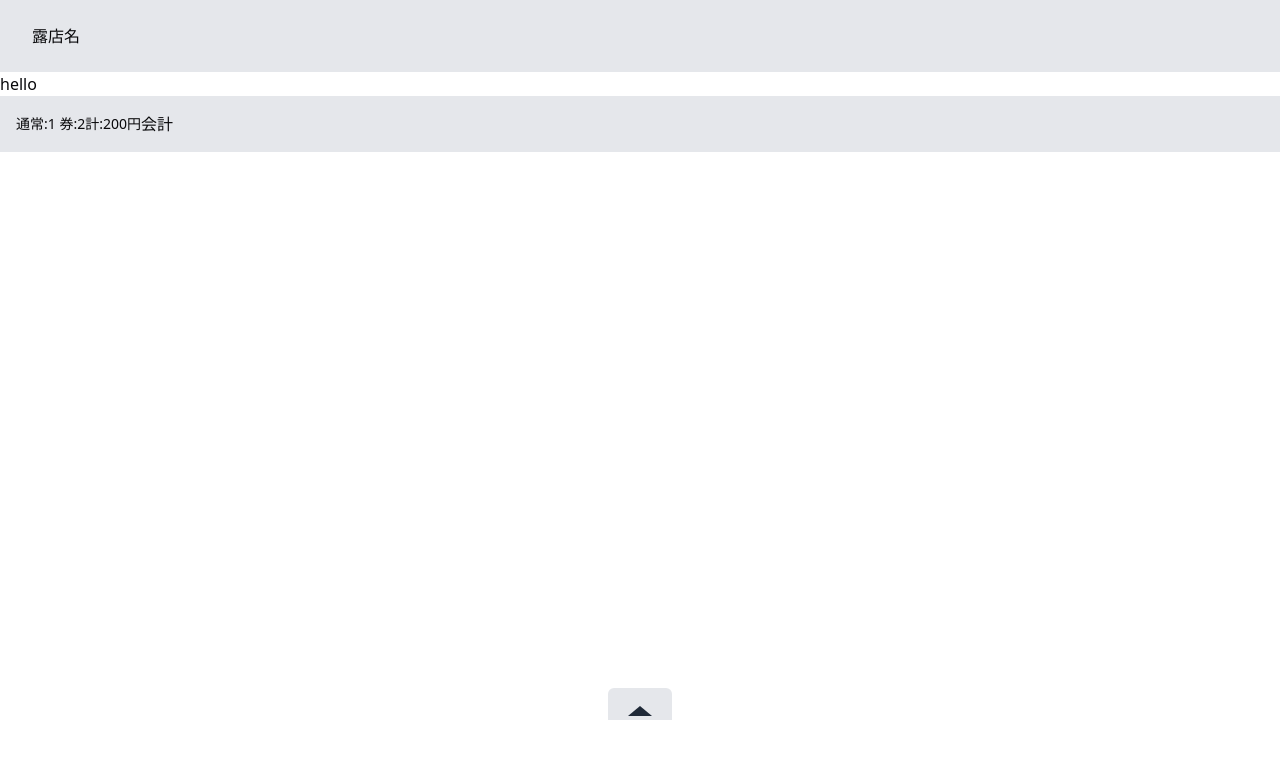
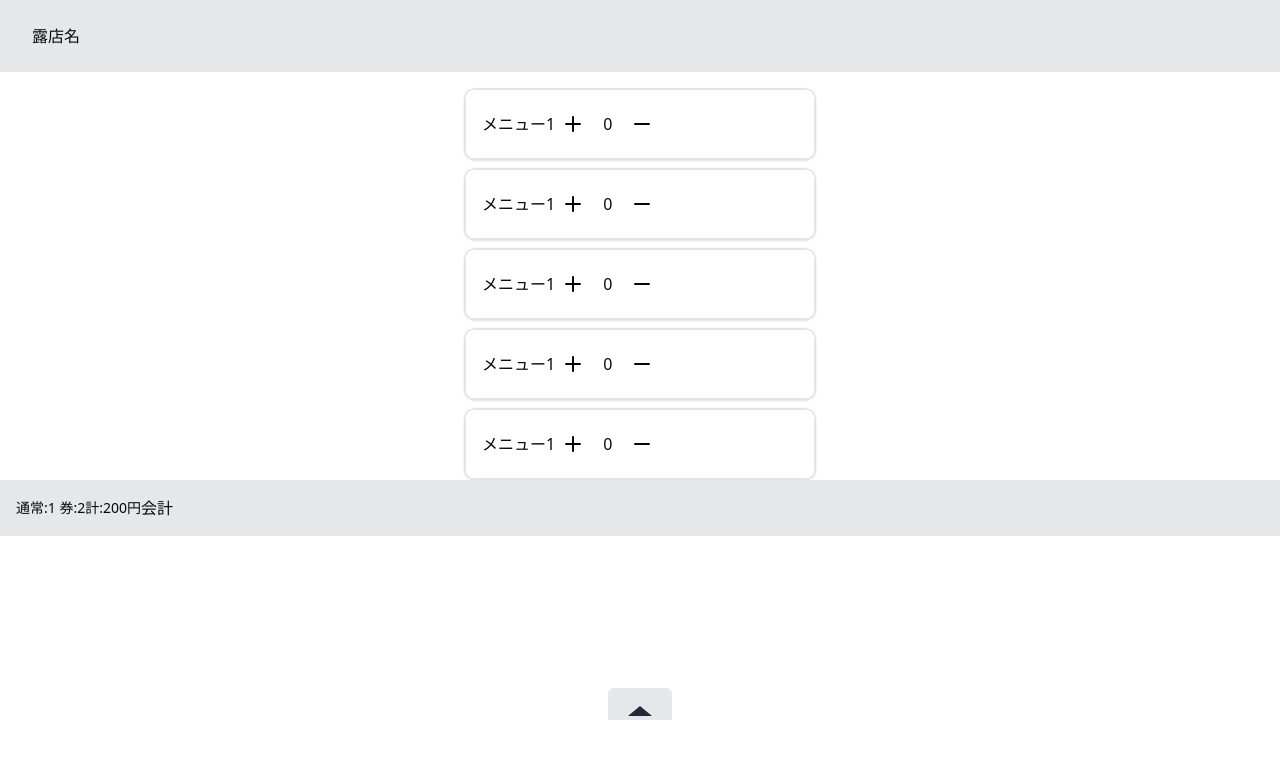
Before and after one commit to hirune05/EasyCreateRotenAppWeb, a Next.js app in the folder frontend/: page /reception in a window 1280 px wide. Shown: the top 758 px of the page. Built offline with nearby package versions, Linux system fonts and the light colour scheme.

Commit message:
feat: "受付画面の見た目を作成"

```diff
--- a/frontend/app/reception/page.tsx
+++ b/frontend/app/reception/page.tsx
@@ -1,10 +1,19 @@
-import ReceptionFooter from "@/features/routes/reception/components/ReceptionFooter";
+import MenuButton from '@/features/routes/reception/components/MenuButton'
+import ReceptionFooter from '@/features/routes/reception/components/ReceptionFooter'
 
 export default function Page() {
   return (
-    <div>
-      <div className="h-auto">hello</div>
-      <ReceptionFooter/>
-    </div>
+    <>
+      <div className='p-4 max-w-sm mx-auto'>
+        <div className='space-y-2'>
+          <MenuButton />
+          <MenuButton />
+          <MenuButton />
+          <MenuButton />
+          <MenuButton />
+        </div>
+        <ReceptionFooter />
+      </div>
+    </>
   )
 }
```
